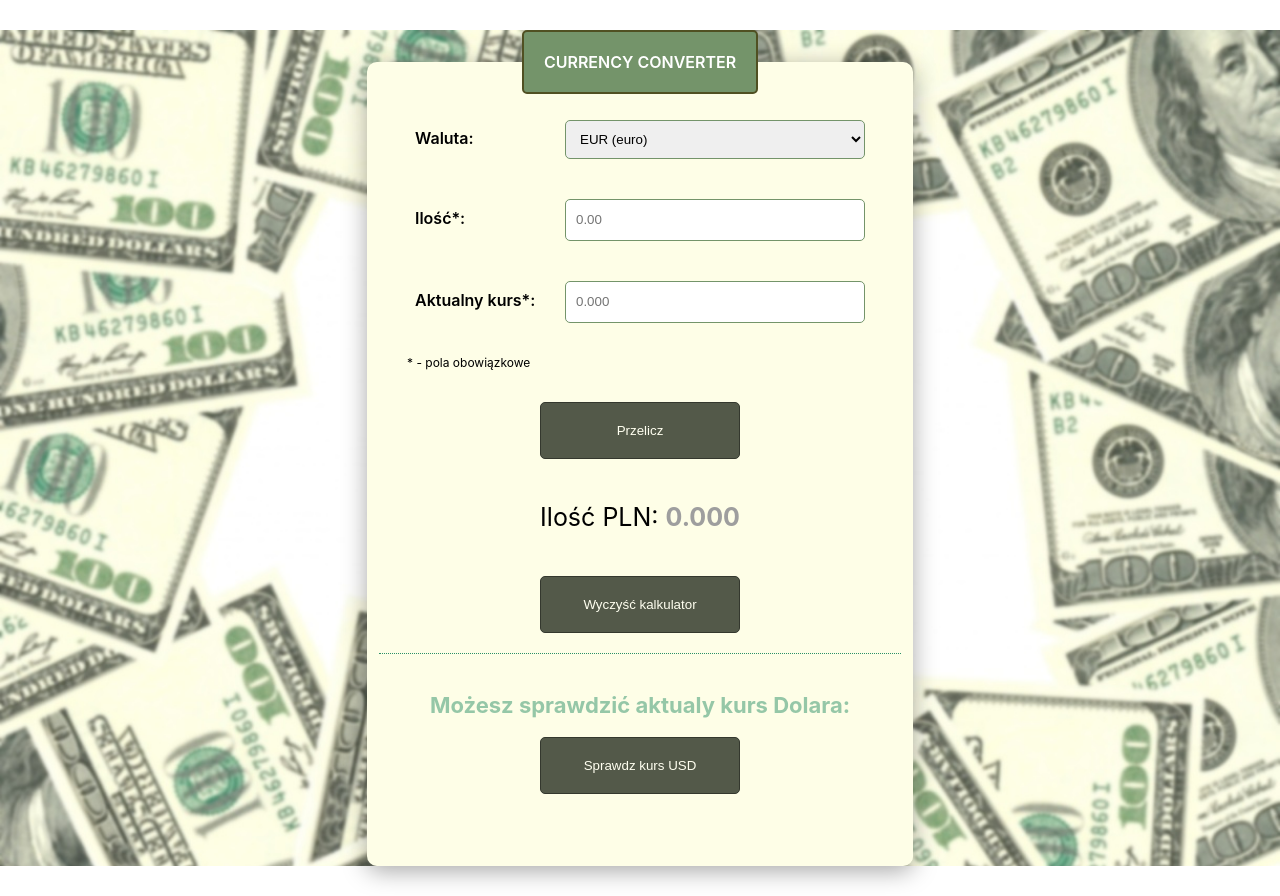
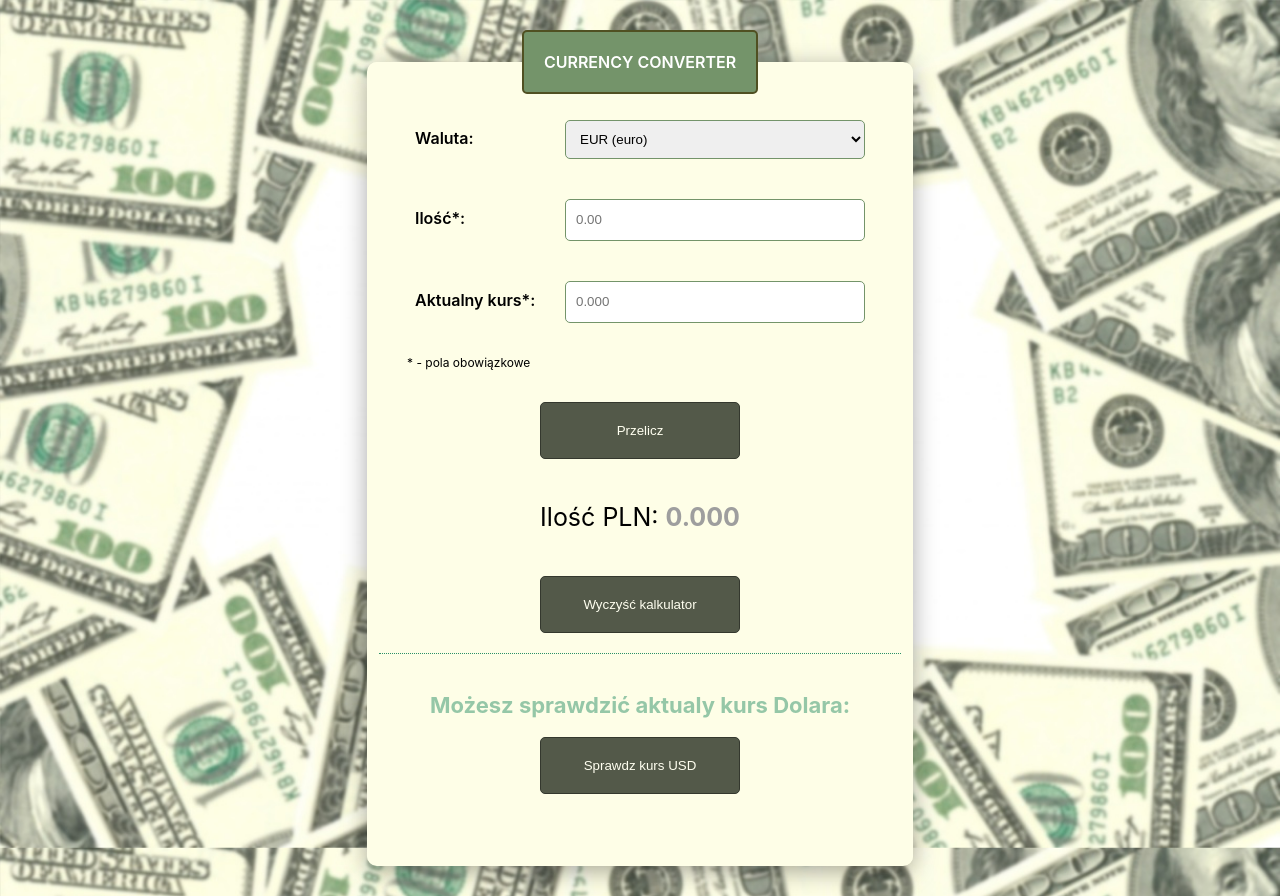
Before and after one commit to miloszzaj/currency-converter-react, a React (Create React App) app: page / in a window 1280 px wide. Built offline with nearby package versions, Linux system fonts and the light colour scheme.

Commit message:
style.css added to components

```diff
--- a/src/App.css
+++ b/src/App.css
@@ -2,6 +2,9 @@ html {
   box-sizing: border-box;
   font-family: 'Fuzzy Bubbles',
     cursive;
+  background-image: url("images/background.jpg");
+  background-size: cover;
+  background-attachment: fixed;
 }
 
 *,
@@ -10,13 +13,4 @@ html {
   box-sizing: inherit;
 }
 
-.body {
-  background-image: url("images/background.jpg");
-  background-size: cover;
-  background-attachment: fixed;
-}
-
-.converter {
-  max-width: 550px;
-  margin: 30px auto;
-}
+/* .main {} */
--- a/src/App.js
+++ b/src/App.js
@@ -3,11 +3,9 @@ import Form from "./Form";
 
 function App() {
   return (
-    <body className="body">
-      <section className="converter">
-        <Form />
-      </section>
-    </body>
+    <main className="main">
+      <Form />
+    </main>
   );
 }
 
--- a/src/Form/index.js
+++ b/src/Form/index.js
@@ -2,10 +2,11 @@ import "./style.css";
 import FormParagraph from "../FormParagraph";
 import Select from "../Select";
 import Input from "../Input/input";
+import FormContainer from "../FormContainer";
 
 const Form = () => {
   return (
-    <form className="form">
+    <FormContainer className="form">
       <fieldset className="form__fieldset">
         <legend className="form__legend">Currency Converter</legend>
         <FormParagraph title="Waluta:" select={<Select />} />
@@ -64,7 +65,7 @@ const Form = () => {
           <p className="addition__paragraph"></p>
         </section>
       </fieldset>
-    </form>
+    </FormContainer>
   );
 };
 
--- a/src/Form/style.css
+++ b/src/Form/style.css
@@ -32,21 +32,7 @@
 
 }
 
-.form__select {
-    border-radius: 5px;
-    border: 1px solid rgb(116, 148, 106);
-    width: 300px;
-    padding: 10px;
-}
 
-.form__amount,
-.form__course {
-    border-radius: 5px;
-    border: 1px solid rgb(116, 148, 106);
-    width: 300px;
-    line-height: 1.5;
-    padding: 10px;
-}
 
 .form__requiredText {
     font-size: 12px;
--- /dev/null
+++ b/src/FormContainer/index.js
@@ -0,0 +1,7 @@
+import "./style.css";
+
+const FormContainer = ({ children }) => {
+  return <form className="form">{children}</form>;
+};
+
+export default FormContainer;
--- /dev/null
+++ b/src/FormContainer/style.css
@@ -0,0 +1,4 @@
+.form {
+    max-width: 550px;
+    margin: 30px auto;
+}
--- a/src/Input/input.js
+++ b/src/Input/input.js
@@ -1,3 +1,4 @@
+import "./style.css";
 const Input = ({ className, type, name, step, min, placeholder, required }) => {
   return (
     <input
--- /dev/null
+++ b/src/Input/style.css
@@ -0,0 +1,8 @@
+.form__amount,
+.form__course {
+    border-radius: 5px;
+    border: 1px solid rgb(116, 148, 106);
+    width: 300px;
+    line-height: 1.5;
+    padding: 10px;
+}
--- a/src/Select/index.js
+++ b/src/Select/index.js
@@ -1,3 +1,5 @@
+import "./style.css";
+
 const Select = () => {
   return (
     <select className="form__select">
--- /dev/null
+++ b/src/Select/style.css
@@ -0,0 +1,6 @@
+.form__select {
+    border-radius: 5px;
+    border: 1px solid rgb(116, 148, 106);
+    width: 300px;
+    padding: 10px;
+}
```
